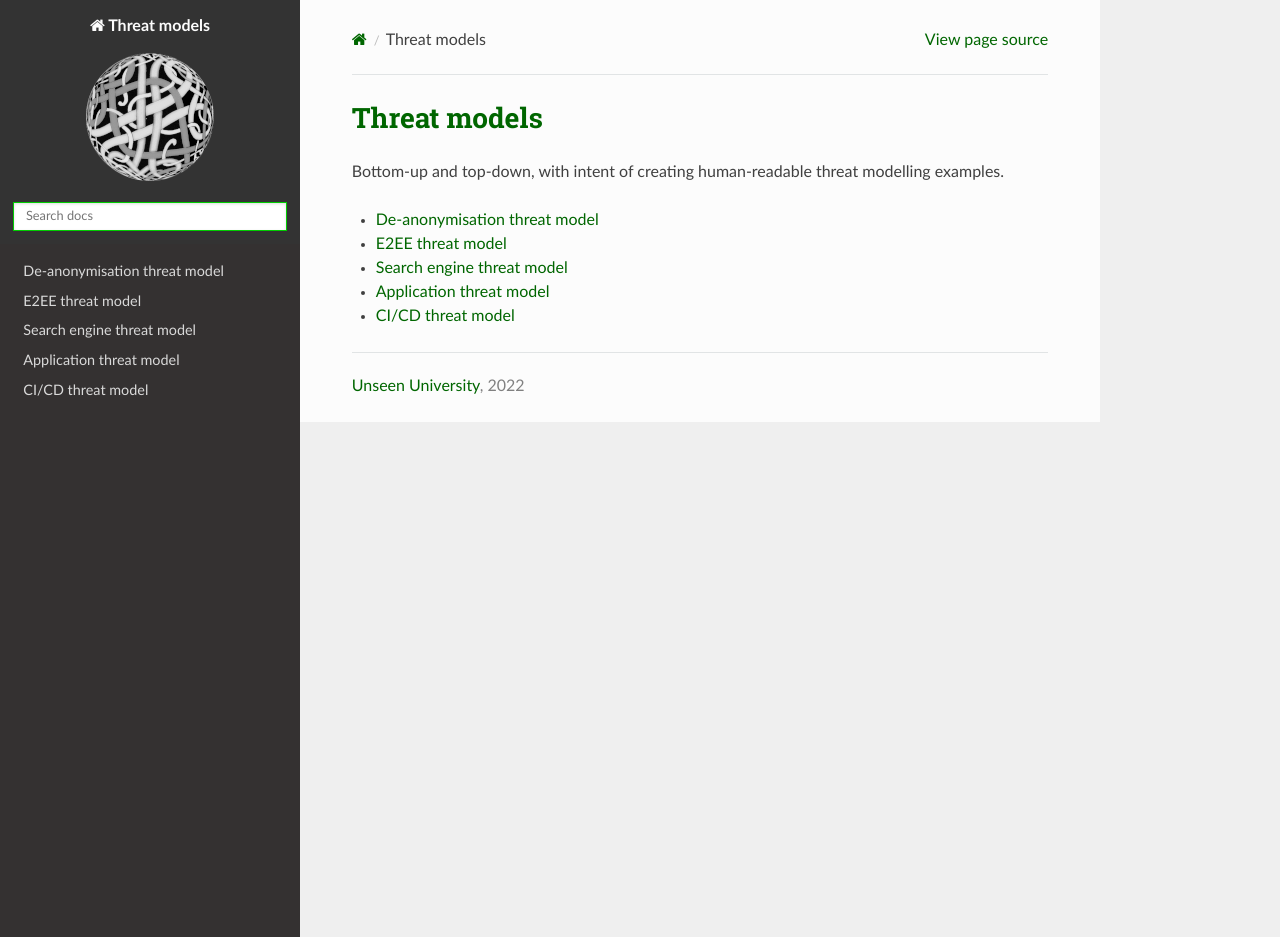
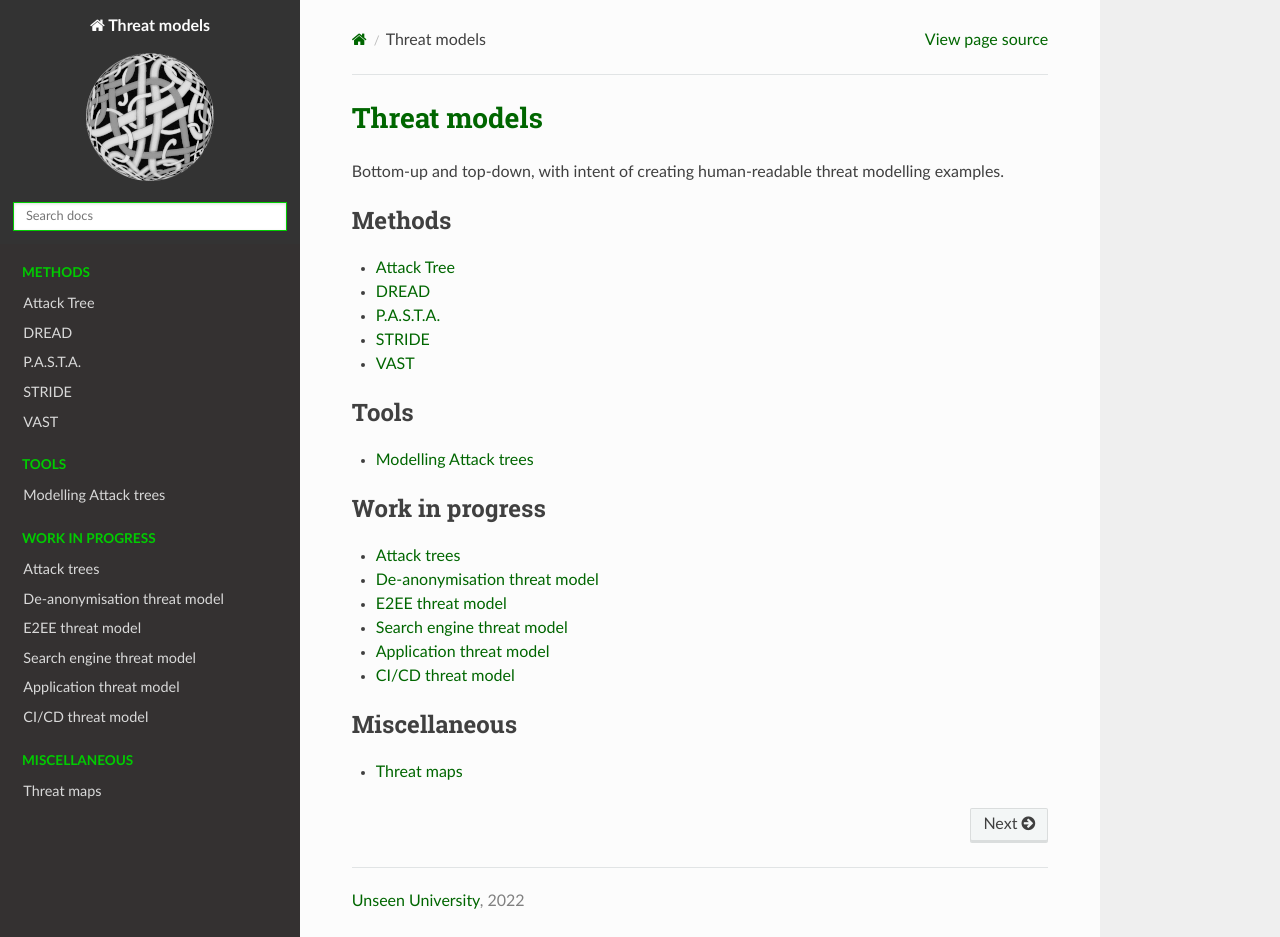
Before and after one commit to tymyrddin/threat-models, a Sphinx documentation site: the page built from source/index.rst, in a window 1280 px wide and 937 px high. Built offline with Sphinx 7.4.7 and the Read the Docs theme 2.0.0, drawn with Linux system fonts in a browser that asks for light colours.

Commit message:
Order of things

```diff
--- a/source/index.rst
+++ b/source/index.rst
@@ -9,9 +9,35 @@ Threat models
 Bottom-up and top-down, with intent of creating human-readable threat modelling examples.
 
 .. toctree::
+   :glob:
+   :maxdepth: 1
+   :includehidden:
+   :caption: Methods
 
+   docs/methods/*
+
+.. toctree::
+   :glob:
+   :maxdepth: 1
+   :includehidden:
+   :caption: Tools
+
+   docs/tools/*
+
+.. toctree::
+   :caption: Work in progress
+
+   Attack trees <https://tymyrddin.github.io/attack-trees/>
    De-anonymisation threat model <https://tymyrddin.github.io/da-threat-model/>
    E2EE threat model <https://tymyrddin.github.io/e2ee-threat-model/>
    Search engine threat model <https://tymyrddin.github.io/se-threat-model/>
    Application threat model <https://tymyrddin.github.io/app-threat-model/>
    CI/CD threat model <https://tymyrddin.github.io/cicd-threat-model/>
+
+.. toctree::
+   :glob:
+   :maxdepth: 1
+   :includehidden:
+   :caption: Miscellaneous
+
+   docs/miscellaneous/*
```
Also changed, not shown: source/docs/methods/attack-trees.md (added, +13 -0 lines), source/docs/methods/dread.md (added, +10 -0 lines), source/docs/methods/pasta.md (added, +3 -0 lines), source/docs/methods/stride.md (added, +10 -0 lines), source/docs/methods/vast.md (added, +4 -0 lines), source/docs/miscellaneous/threat-maps.md (added, +13 -0 lines), source/docs/tools/attack-trees.md (added, +7 -0 lines).
